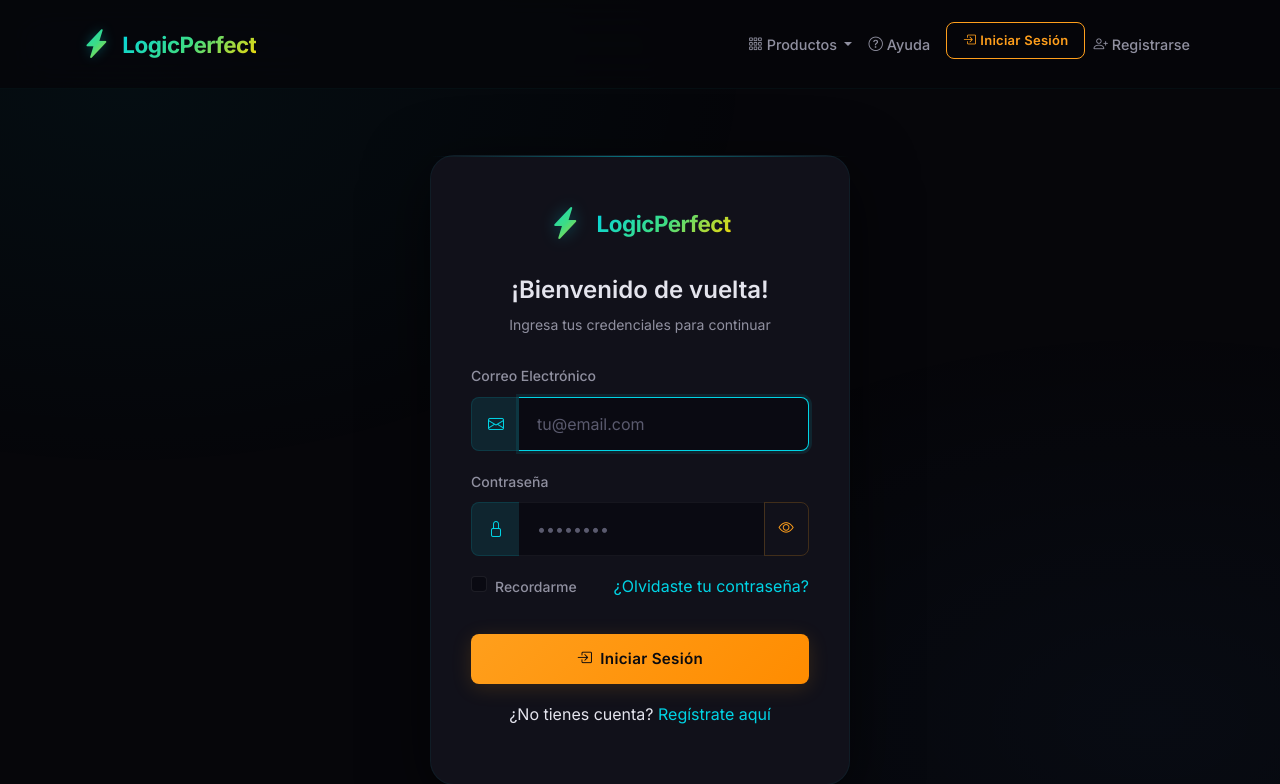
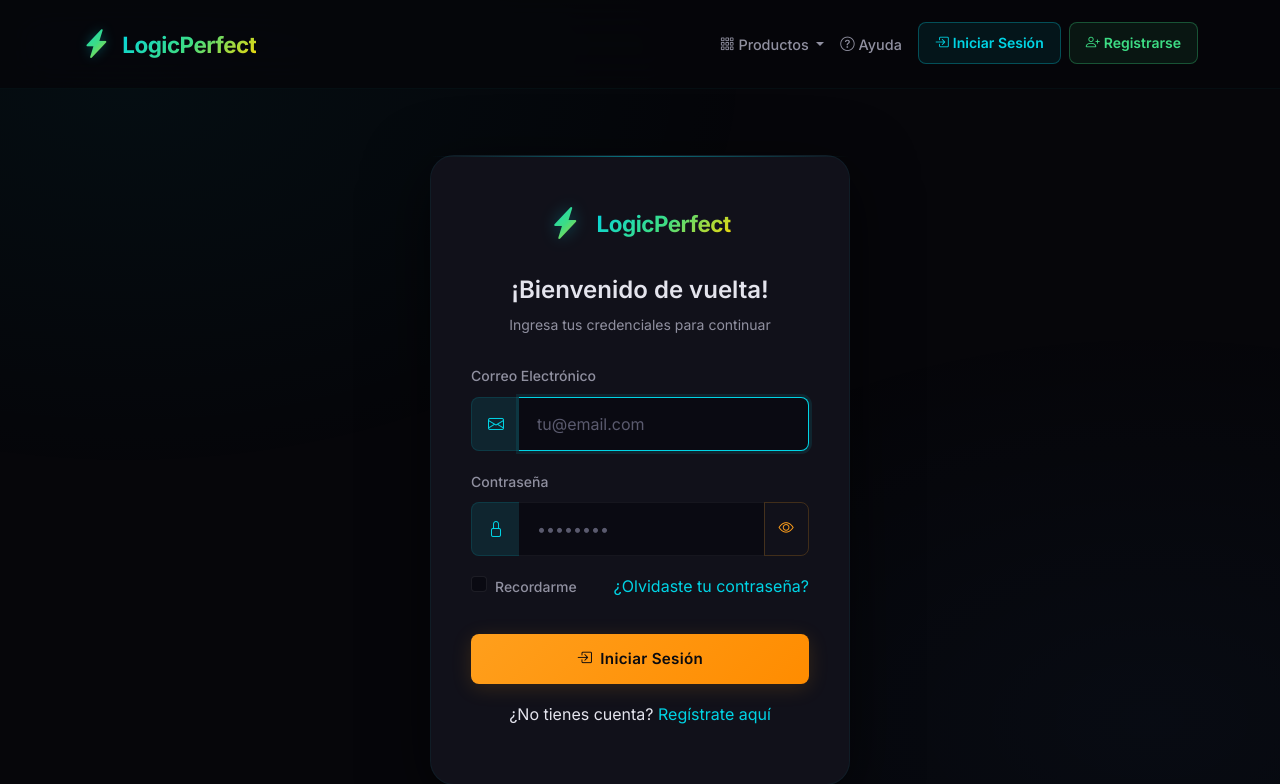
Before and after one commit to PaulaFernandezJofre/FullStack, a Django app: page /account/login/ in a window 1280 px wide. Shown: the top 784 px of the page. Run offline with Django 4.2, Linux system fonts and the light colour scheme.

Commit message:
Style: Login y registro en cajas neón diferentes colores

```diff
--- a/static/css/style.css
+++ b/static/css/style.css
@@ -530,6 +530,46 @@ a.text-decoration-none:not([class*="text-neon"]):not([class*="btn"]):hover {
 .btn-filled-green:hover {
     box-shadow: 0 8px 30px rgba(61, 220, 132, 0.2);
     transform: translateY(-2px);
+}
+
+/* Navbar Auth Buttons */
+.nav-auth-btn {
+    display: inline-flex;
+    align-items: center;
+    padding: 0.5rem 1rem;
+    border-radius: var(--radius-sm);
+    font-weight: 600;
+    font-size: 0.875rem;
+    text-decoration: none;
+    transition: all var(--transition-smooth);
+}
+
+.login-btn {
+    background: rgba(0, 212, 229, 0.08);
+    color: var(--neon-cyan);
+    border: 1px solid rgba(0, 212, 229, 0.3);
+}
+
+.login-btn:hover {
+    background: rgba(0, 212, 229, 0.15);
+    border-color: var(--neon-cyan);
+    color: var(--neon-cyan);
+    box-shadow: 0 0 15px rgba(0, 212, 229, 0.2), inset 0 0 15px rgba(0, 212, 229, 0.05);
+    transform: translateY(-1px);
+}
+
+.register-btn {
+    background: rgba(61, 220, 132, 0.08);
+    color: var(--neon-green);
+    border: 1px solid rgba(61, 220, 132, 0.3);
+}
+
+.register-btn:hover {
+    background: rgba(61, 220, 132, 0.15);
+    border-color: var(--neon-green);
+    color: var(--neon-green);
+    box-shadow: 0 0 15px rgba(61, 220, 132, 0.2), inset 0 0 15px rgba(61, 220, 132, 0.05);
+    transform: translateY(-1px);
 }
 
 /* =============================================================================
--- a/templates/base.html
+++ b/templates/base.html
@@ -93,13 +93,13 @@
                             </ul>
                         </li>
                     {% else %}
-                        <li class="nav-item">
-                            <a class="btn btn-neon-orange btn-sm ms-2" href="/account/login/">
+                        <li class="nav-item ms-2">
+                            <a class="nav-auth-btn login-btn" href="/account/login/">
                                 <i class="bi bi-box-arrow-in-right me-1"></i>Iniciar Sesión
                             </a>
                         </li>
-                        <li class="nav-item">
-                            <a class="nav-link" href="/account/signup/">
+                        <li class="nav-item ms-2">
+                            <a class="nav-auth-btn register-btn" href="/account/signup/">
                                 <i class="bi bi-person-plus me-1"></i>Registrarse
                             </a>
                         </li>
```
